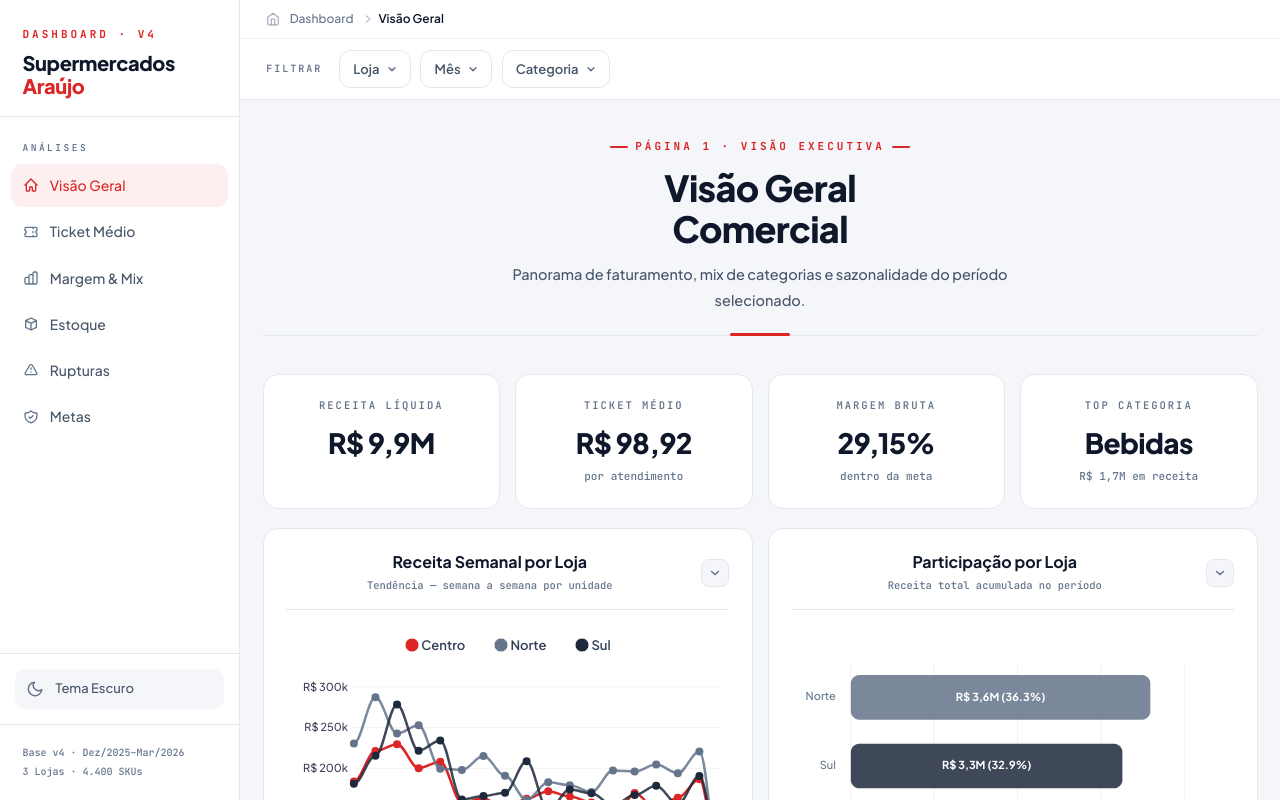
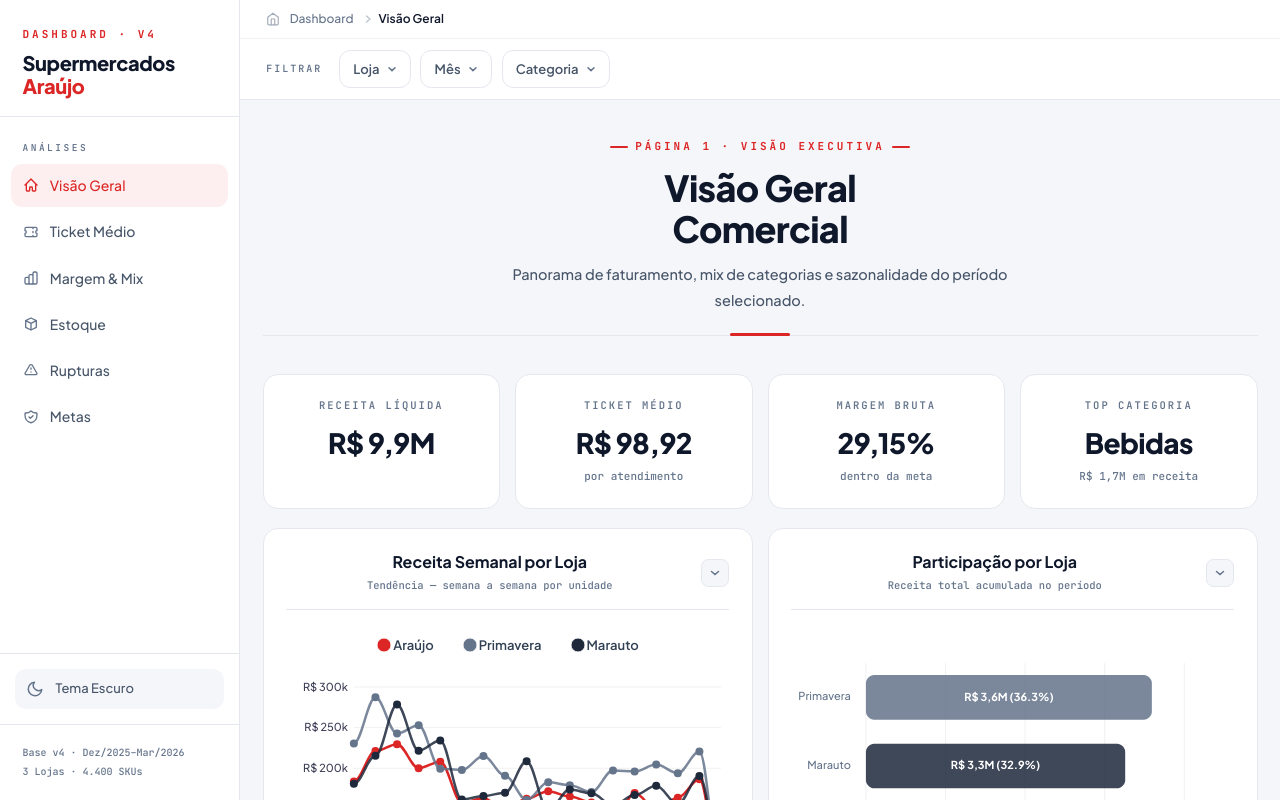
Before and after one commit to Faeueu/dashboard_araujo, a React (Vite) app: page / in a window 1280 px wide. Built offline with nearby package versions, Linux system fonts and the light colour scheme.

Commit message:
feat(lojas): renomear Centro=Araujo, Norte=Primavera, Sul=Marauto e remover linha media semanal do grafico P1

```diff
--- a/src/components/FilterBar.jsx
+++ b/src/components/FilterBar.jsx
@@ -1,11 +1,11 @@
 import { useState, useRef, useEffect } from 'react';
 import { useDashboard } from '../core/DashboardContext.jsx';
-import { uniq } from '../utils/filters.js';
+import { uniq, lojaDisplay } from '../utils/filters.js';
 import { mes as fmtMes } from '../utils/fmt.js';
 
 const CAMPO_MAP = { loja: 'lojas', mes: 'meses', cat: 'cats' };
 const LABEL_MAP = { loja: 'Loja', mes: 'Mês', cat: 'Categoria' };
-const FORMAT_MAP = { loja: v => v, mes: fmtMes, cat: v => v };
+const FORMAT_MAP = { loja: lojaDisplay, mes: fmtMes, cat: v => v };
 
 function Dropdown({ campo, opcoes, ativos, onToggle, onClear }) {
   const [open, setOpen] = useState(false);
--- a/src/pages/P1_VisaoGeral.jsx
+++ b/src/pages/P1_VisaoGeral.jsx
@@ -2,14 +2,8 @@
 import PageHeader from '../components/PageHeader.jsx';
 import KpiCard from '../components/KpiCard.jsx';
 import ChartCard from '../components/ChartCard.jsx';
-import {
-  LineChart,
-  BarChart,
-  DonutChart,
-  DualChart,
-  useChartColors,
-} from '../components/Charts.jsx';
-import { sum, aggVendas, semanas, recSemanal } from '../utils/filters.js';
+import { LineChart, BarChart, DonutChart, useChartColors } from '../components/Charts.jsx';
+import { sum, aggVendas, semanas, recSemanal, lojaDisplay } from '../utils/filters.js';
 import { brl, brlFull, pct, dataCurta } from '../utils/fmt.js';
 
 const LOJAS = ['Araújo Centro', 'Araújo Norte', 'Araújo Sul'];
@@ -36,7 +30,7 @@
   const wks = semanas(vendas);
   const byLj = recSemanal(vendas);
   const lineSeries = LOJAS.map((l, i) => ({
-    label: l.replace('Araújo ', ''),
+    label: lojaDisplay(l),
     data: wks.map(w => Math.round(byLj[l]?.[w] || 0)),
     borderColor: LCOL[i],
     backgroundColor: i === 0 ? c.redD : 'transparent',
@@ -76,9 +70,6 @@
   });
   const diaArr = DOW_LABELS.map(d => dm[d] || 0);
 
-  // Feature added: linha de meta média semanal
-  const mediaDia = diaArr.reduce((a, b) => a + b, 0) / 7;
-
   return (
     <>
       <PageHeader
@@ -113,7 +104,7 @@
 
         <ChartCard title="Participação por Loja" hint="Receita total acumulada no período">
           <BarChart
-            labels={byLoja.map(d => d.label.replace('Araújo ', ''))}
+            labels={byLoja.map(d => lojaDisplay(d.label))}
             datasets={barSeriesLoja}
             horiz
             xFmt={(v, { dataPointIndex }) => {
@@ -167,32 +158,20 @@
           </div>
         </ChartCard>
 
-        {/* Feature added: Linha de Média Diária usando DualChart */}
-        <ChartCard
-          title="Receita por Dia da Semana"
-          hint="Sábado e domingo destacados em vermelho · Média em linha"
-        >
-          <DualChart
+        <ChartCard title="Receita por Dia da Semana" hint="Sábado e domingo destacados em vermelho">
+          <BarChart
             labels={DOW_LABELS}
+            datasets={[
+              {
+                data: DOW_LABELS.map(d => Math.round(dm[d] || 0)),
+                backgroundColor: DOW_LABELS.map((_, i) =>
+                  i === 5 ? c.red : i === 6 ? c.red2 : c.bar
+                ),
+                borderRadius: 6,
+              },
+            ]}
+            yFmt={v => brl(v)}
             height={310}
-            bDs={{
-              type: 'bar',
-              label: 'Receita Diária',
-              data: DOW_LABELS.map(d => Math.round(dm[d] || 0)),
-              backgroundColor: DOW_LABELS.map((_, i) =>
-                i === 5 ? c.red : i === 6 ? c.red2 : c.bar
-              ),
-              borderRadius: 6,
-              yFmt: v => brl(v),
-            }}
-            lDs={{
-              type: 'line',
-              label: 'Média Semanal',
-              data: Array(7).fill(Math.round(mediaDia)),
-              borderColor: c.text3,
-              borderDash: [5, 4],
-              yFmt: v => brl(v),
-            }}
           />
         </ChartCard>
       </div>
--- a/src/pages/P2_Ticket.jsx
+++ b/src/pages/P2_Ticket.jsx
@@ -3,7 +3,7 @@
 import KpiCard from '../components/KpiCard.jsx';
 import ChartCard from '../components/ChartCard.jsx';
 import { LineChart, BarChart, useChartColors } from '../components/Charts.jsx';
-import { sum, wk } from '../utils/filters.js';
+import { sum, wk, lojaDisplay } from '../utils/filters.js';
 import { brl, brlFull, dataCurta } from '../utils/fmt.js';
 
 function tkSem(atend) {
@@ -193,7 +193,7 @@
               <tbody>
                 {L.map(l => (
                   <tr key={l}>
-                    <td className="hl">{l.replace('Araújo ', '')}</td>
+                    <td className="hl">{lojaDisplay(l)}</td>
                     {V[l].map((v, idx) => (
                       <td key={idx} style={{ background: hc(v).bg, color: hc(v).text }}>
                         R${v}
--- a/src/pages/P3_Margem.jsx
+++ b/src/pages/P3_Margem.jsx
@@ -3,7 +3,7 @@
 import KpiCard from '../components/KpiCard.jsx';
 import ChartCard from '../components/ChartCard.jsx';
 import { BarChart, ScatterChart, useChartColors } from '../components/Charts.jsx';
-import { sum, MORD } from '../utils/filters.js';
+import { sum, MORD, lojaDisplay } from '../utils/filters.js';
 import { brl, pct, mes as fMes } from '../utils/fmt.js';
 
 const LOJAS = ['Araújo Centro', 'Araújo Norte', 'Araújo Sul'];
@@ -117,7 +117,7 @@
           <BarChart
             labels={ma.map(fMes)}
             datasets={LOJAS.map((l, i) => ({
-              label: l.replace('Araújo ', ''),
+              label: lojaDisplay(l),
               data: ma.map(m => Math.round(mm[m]?.[l] || 0)),
               backgroundColor: LCOL[i],
               borderRadius: 6,
--- a/src/pages/P6_Metas.jsx
+++ b/src/pages/P6_Metas.jsx
@@ -3,7 +3,7 @@
 import KpiCard from '../components/KpiCard.jsx';
 import ChartCard from '../components/ChartCard.jsx';
 import { BarChart, RadarChart, useChartColors } from '../components/Charts.jsx';
-import { sum, MORD } from '../utils/filters.js';
+import { sum, MORD, lojaDisplay } from '../utils/filters.js';
 import { brl, pct, mes as fMes } from '../utils/fmt.js';
 
 const LOJAS = ['Araújo Centro', 'Araújo Norte', 'Araújo Sul'];
@@ -65,7 +65,7 @@
         />
         <KpiCard
           label="Melhor Loja"
-          value={totL ? totL.l.replace('Araújo ', '') : '—'}
+          value={totL ? lojaDisplay(totL.l) : '—'}
           sub={totL ? brl(totL.tot) : ''}
         />
       </div>
@@ -79,7 +79,7 @@
           <BarChart
             labels={ma.map(fMes)}
             datasets={LOJAS.map((l, i) => ({
-              label: l.replace('Araújo ', ''),
+              label: lojaDisplay(l),
               data: ma.map(m => Math.round(mm[m]?.[l] || 0)),
               backgroundColor: LCOL[i],
               borderRadius: 6,
@@ -104,7 +104,7 @@
                 return +((r / mt) * 100).toFixed(1);
               });
               return {
-                label: l.replace('Araújo ', ''),
+                label: lojaDisplay(l),
                 data: vs,
                 backgroundColor: vs.map(atCol),
                 borderRadius: 6,
@@ -118,7 +118,7 @@
 
         <ChartCard
           title="Radar de Performance — 5 Dimensões"
-          hint="Centro vs Norte vs Sul · escala 0–120"
+          hint="Araújo vs Primavera vs Marauto · escala 0–120"
         >
           <RadarChart
             labels={[
@@ -130,7 +130,7 @@
             ]}
             datasets={[
               {
-                label: 'Centro',
+                label: 'Araújo',
                 data: [68, 104, 96, 87, 93],
                 borderColor: c.centro,
                 backgroundColor: c.isDark ? 'rgba(239,68,68,.10)' : 'rgba(220,38,38,.08)',
@@ -138,7 +138,7 @@
                 pointBackgroundColor: c.centro,
               },
               {
-                label: 'Norte',
+                label: 'Primavera',
                 data: [73, 108, 98, 90, 91],
                 borderColor: c.norte,
                 backgroundColor: c.isDark ? 'rgba(96,165,250,.08)' : 'rgba(100,116,139,.06)',
@@ -146,7 +146,7 @@
                 pointBackgroundColor: c.norte,
               },
               {
-                label: 'Sul',
+                label: 'Marauto',
                 data: [70, 102, 94, 85, 94],
                 borderColor: c.sul,
                 backgroundColor: c.isDark ? 'rgba(167,139,250,.08)' : 'rgba(30,41,59,.06)',
--- a/src/utils/filters.js
+++ b/src/utils/filters.js
@@ -129,3 +129,13 @@
 
 // Ordem dos meses para o dashboard
 export const MORD = ['2025-12', '2026-01', '2026-02', '2026-03'];
+
+// Mapeamento de nomes internos → nomes de exibição das lojas
+export const LOJA_DISPLAY = {
+  'Araújo Centro': 'Araújo',
+  'Araújo Norte': 'Primavera',
+  'Araújo Sul': 'Marauto',
+};
+
+// Conveniente: recebe nome interno, retorna display
+export const lojaDisplay = nome => LOJA_DISPLAY[nome] || nome;
```
